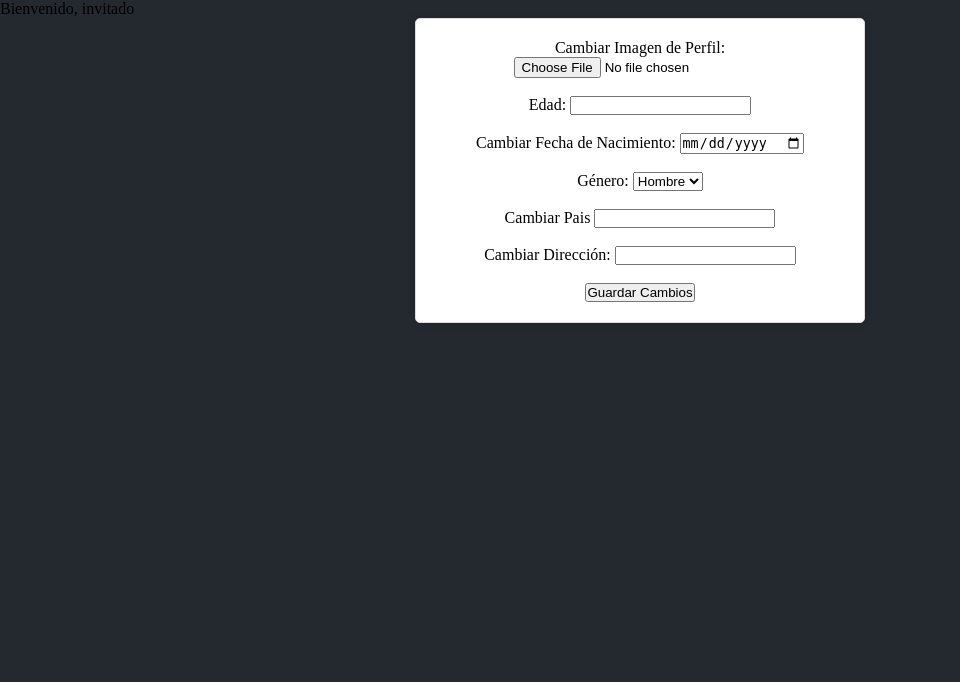
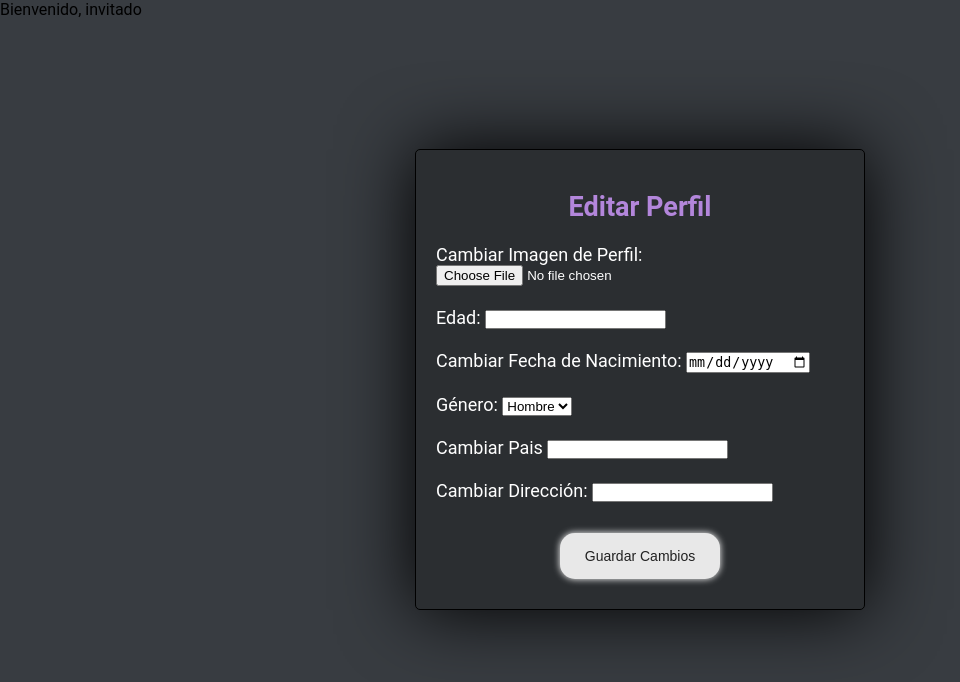
Before and after one commit to Andres523/GAMEVERSE, a PHP site: page /editarusuario.php in a window 1280 px wide. Shown: the top 682 px of the page, without its empty margins (0-960 px from the left). Run offline with PHP 8.4, Linux system fonts and the light colour scheme; data that the repository does not hold is empty.

Commit message:
andres-martes el mejor

```diff
--- a/GAMEVERSE.php
+++ b/GAMEVERSE.php
@@ -394,11 +394,11 @@ No cabe duda de que Hollow Knight es uno de los juegos de tipo metroidvania que
         <button class="btn" style="box-shadow: 0 0 80px red;text-decoration: none;"> tel:13498647
         </button>
 
-    <button class="btn" style="box-shadow: 0 0 80px red; text-decoration: none;"> <a href="https://www.google.com/maps/place/Parque+San+Antonio/@6.2455975,-75.5708185,16.25z/data=!4m15!1m8!3m7!1s0x8e4428dfb80fad05:0x42137cfcc7b53b56!2sMedell%C3%ADn,+Antioquia!3b1!8m2!3d6.2476376!4d-75.5658153!16zL20vMDF4XzZz!3m5!1s0x8e44285682622b25:0x549026acddaebe34!8m2!3d6.245725!4d-75.5681414!16s%2Fg%2F121rjknb?entry=ttu">ubicanos</a>
+        <a href="https://www.google.com/maps/place/Parque+San+Antonio/@6.2455975,-75.5708185,16.25z/data=!4m15!1m8!3m7!1s0x8e4428dfb80fad05:0x42137cfcc7b53b56!2sMedell%C3%ADn,+Antioquia!3b1!8m2!3d6.2476376!4d-75.5658153!16zL20vMDF4XzZz!3m5!1s0x8e44285682622b25:0x549026acddaebe34!8m2!3d6.245725!4d-75.5681414!16s%2Fg%2F121rjknb?entry=ttu"><button class="btn" style="box-shadow: 0 0 80px red; text-decoration: none;"> ubicanos</a></button>
 
     <button class="btn" style="box-shadow: 0 0 80px red; text-decoration: none;"> correo
     </button>
-    </button>
+
 </center>
 
 
--- a/editarusuario.php
+++ b/editarusuario.php
@@ -65,14 +65,17 @@ if (isset($_POST['editarPerfil'])) {
 <head>
     <meta charset="UTF-8">
     <meta name="viewport" content="width=device-width, initial-scale=1.0">
-    <link rel="stylesheet" href="./styles/stylegameverse.css">
+    <link rel="stylesheet" href="./styles/usuario.css">
     <title>Editar Perfil</title>
 </head>
 <body>
 
     <center>
-        <div>
+        <div class="cajita">
             <form action="" method="post" enctype="multipart/form-data">
+                <br>
+                <center><h2>Editar Perfil</h2></center>
+                <br>
                 <label for="imagen">Cambiar Imagen de Perfil:</label>
                 <input type="file" name="imagen" id="imagen">
                 <br><br>
@@ -95,7 +98,10 @@ if (isset($_POST['editarPerfil'])) {
                 <label for="direccion">Cambiar Dirección:</label>
                 <input type="text" name="direccion" id="direccion" value="<?php echo $datosUsuario['direccion']; ?>">
                 <br><br>
-                <a href="./usuario.php"><input type="submit" value="Guardar Cambios" name="editarPerfil"></a>
+                <center><form action="./usuario.php" method="post">
+                    <button type="submit" name="editarPerfil">Guardar Cambios</button>
+                </form>
+                </center>
             </form>
         </div>
     </center>
--- a/styles/stylegameverse.css
+++ b/styles/stylegameverse.css
@@ -11,17 +11,19 @@
       padding: 0;
       margin: 0;
       box-sizing: border-box;
+
     }
 
     body{
       font-family:'Roboto' , 'sans-serif';
-      overflow:scroll;
+      overflow:scroll; color: #000;
     }
 
     .main-header{
       width: 100%;
       height:50px;
       z-index: 999;
+
     }
 
     nav{
@@ -35,6 +37,9 @@
       transform:translateX(-100%);
       transition:.4s ease;
       z-index: 999;
+      border-radius: 50px;
+      opacity: 0.8;
+
     }
 
     .navigation li{
@@ -43,6 +48,7 @@
       border-bottom: 1px solid rgba(226, 226, 226, 0.5);
       color: #fff;
       z-index: 999;
+
     }
 
     .navigation a{
@@ -52,6 +58,7 @@
       padding: 0 10px;
       text-decoration:none;
       transition:.4s ease;
+
     }
 
     .navigation a:hover{
--- a/styles/usuario.css
+++ b/styles/usuario.css
@@ -240,20 +266,82 @@ margin-left: 360px;
     margin-top: 10px;
 }
 
-.action-buttons {
-    text-align: center;
-}
-
-.action-buttons a {
-    margin: 0 10px;
-    text-decoration: none;
-    color: #007bff;
-    font-weight: bold
-}
-
 
 .profile-picture{
     box-shadow: 0 0 55px rgb(15, 15, 15);
     background-color: #383c41;
 
 }
+
+/*botones*/
+button {
+    padding: 15px 25px;
+    border: unset;
+    border-radius: 15px;
+    color: #212121;
+    z-index: 1;
+    background: #e8e8e8;
+    position: relative;
+    font-weight: 200;
+    font-size: 14px;
+    -webkit-box-shadow: 4px 8px 19px -3px rgba(0,0,0,0.27);
+    box-shadow: 0 0 7px white;
+    transition: all 250ms;
+    overflow: hidden;
+    margin: 10px;
+   }
+
+   button::before {
+    content: "";
+    position: absolute;
+    top: 0;
+    left: 0;
+    height: 100%;
+    width: 0;
+    border-radius: 15px;
+    background-color: #212121;
+    z-index: -1;
+    -webkit-box-shadow: 4px 8px 19px -3px rgba(0,0,0,0.27);
+    box-shadow: 4px 8px 19px -3px rgba(0,0,0,0.27);
+    transition: all 250ms
+   }
+
+   button:hover {
+    color: #e8e8e8;
+   }
+
+   button:hover::before {
+    width: 100%;
+   }
+
+   /*otra vez sonic*/
+
+   .moving-image {
+    width: 80px;
+    height: 80px;
+    animation: move 4s linear infinite;
+  }
+
+  @keyframes move {
+    0% {
+        transform: translateX(0) scaleX(1);
+    }
+    50% {
+        transform: translateX(4000px) scaleX(1);
+    }
+    100% {
+        transform: translateX(0) scaleX(-1);
+    }
+  }
+  .cajita{
+    background-color:#2b2e31;
+    border-color: #000000;
+    box-shadow: 0 0 75px black;
+   text-align: left;
+   color: #fff;
+   font-size: large;
+margin-top: 130px;
+  }
+  h2{
+    animation: changeColor 4s linear infinite;
+  }
```
Also changed, not shown: other parts of styles/usuario.css (+40 -14 lines), usuario.php (+21 -4 lines).
